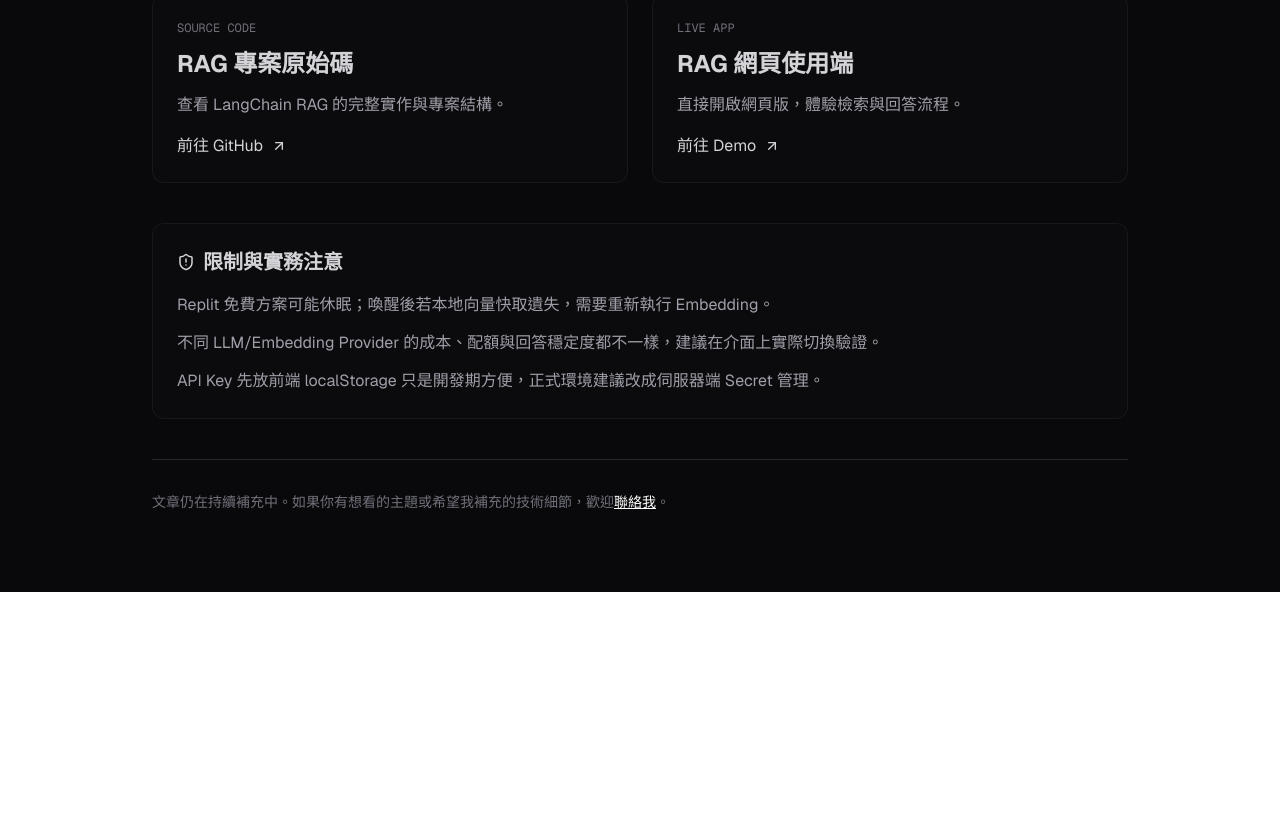
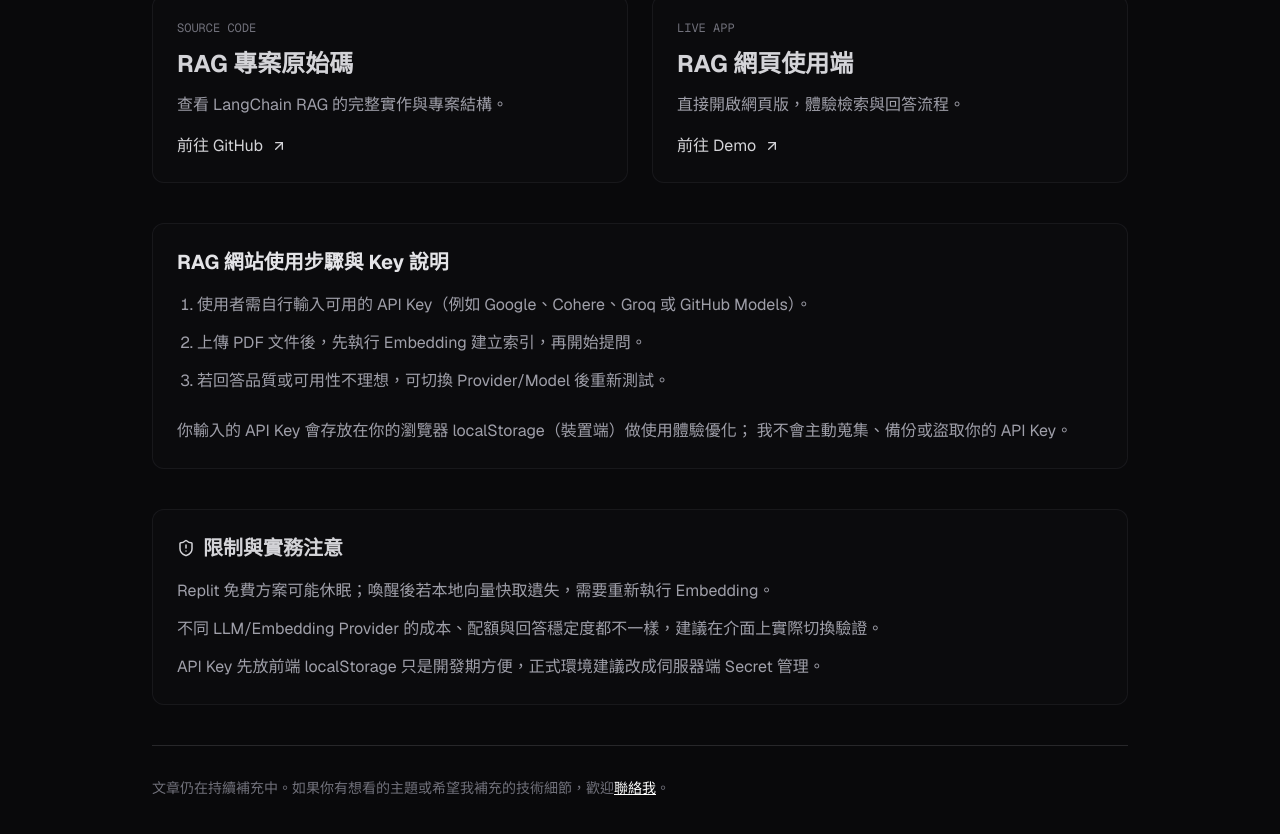
Before and after one commit to chunhao0613/chunhao0613.github.io, a Next.js app in the folder my-portfolio/: page /blog/langchain-rag in a window 1280 px wide. Shown: the part 1176-2010 px from the top of the page. Before the commit the page ends 1768 px from the top, so only its background shows below. Built offline with nearby package versions, Linux system fonts and the light colour scheme.

Commit message:
Add RAG usage steps and API key storage note

```diff
--- a/my-portfolio/src/app/blog/langchain-rag/page.js
+++ b/my-portfolio/src/app/blog/langchain-rag/page.js
@@ -150,6 +150,19 @@ export default function BlogPost() {
           </section>
 
           <section className="bg-zinc-900/20 border border-zinc-800/50 rounded-xl p-6 mb-10">
+            <h2 className="text-xl font-bold text-zinc-200 mb-4">RAG 網站使用步驟與 Key 說明</h2>
+            <ol className="space-y-3 text-zinc-400 leading-relaxed list-decimal pl-5 mb-6">
+              <li>使用者需自行輸入可用的 API Key（例如 Google、Cohere、Groq 或 GitHub Models）。</li>
+              <li>上傳 PDF 文件後，先執行 Embedding 建立索引，再開始提問。</li>
+              <li>若回答品質或可用性不理想，可切換 Provider/Model 後重新測試。</li>
+            </ol>
+            <p className="text-zinc-400 leading-relaxed">
+              你輸入的 API Key 會存放在你的瀏覽器 localStorage（裝置端）做使用體驗優化；
+              我不會主動蒐集、備份或盜取你的 API Key。
+            </p>
+          </section>
+
+          <section className="bg-zinc-900/20 border border-zinc-800/50 rounded-xl p-6 mb-10">
             <div className="inline-flex items-center gap-2 text-zinc-300 mb-4">
               <ShieldAlert size={18} />
               <h2 className="text-xl font-bold">限制與實務注意</h2>
```
